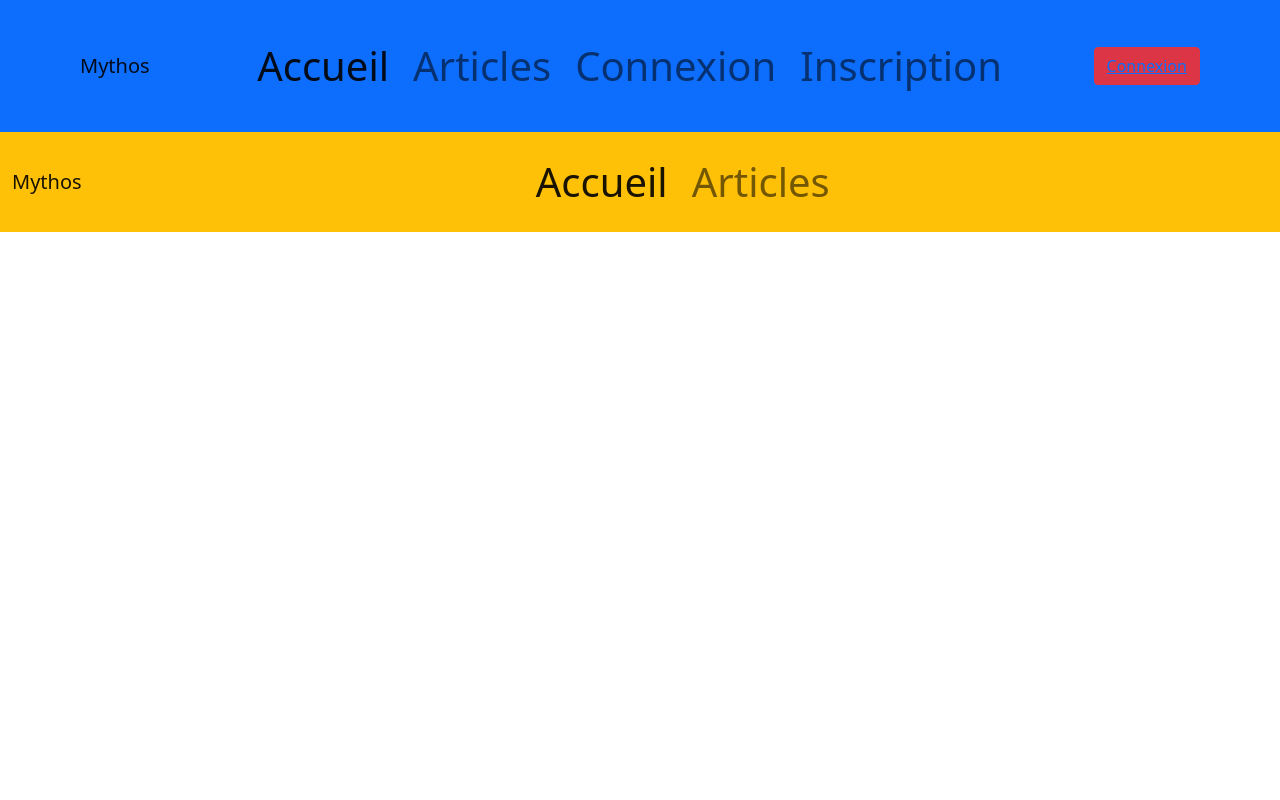
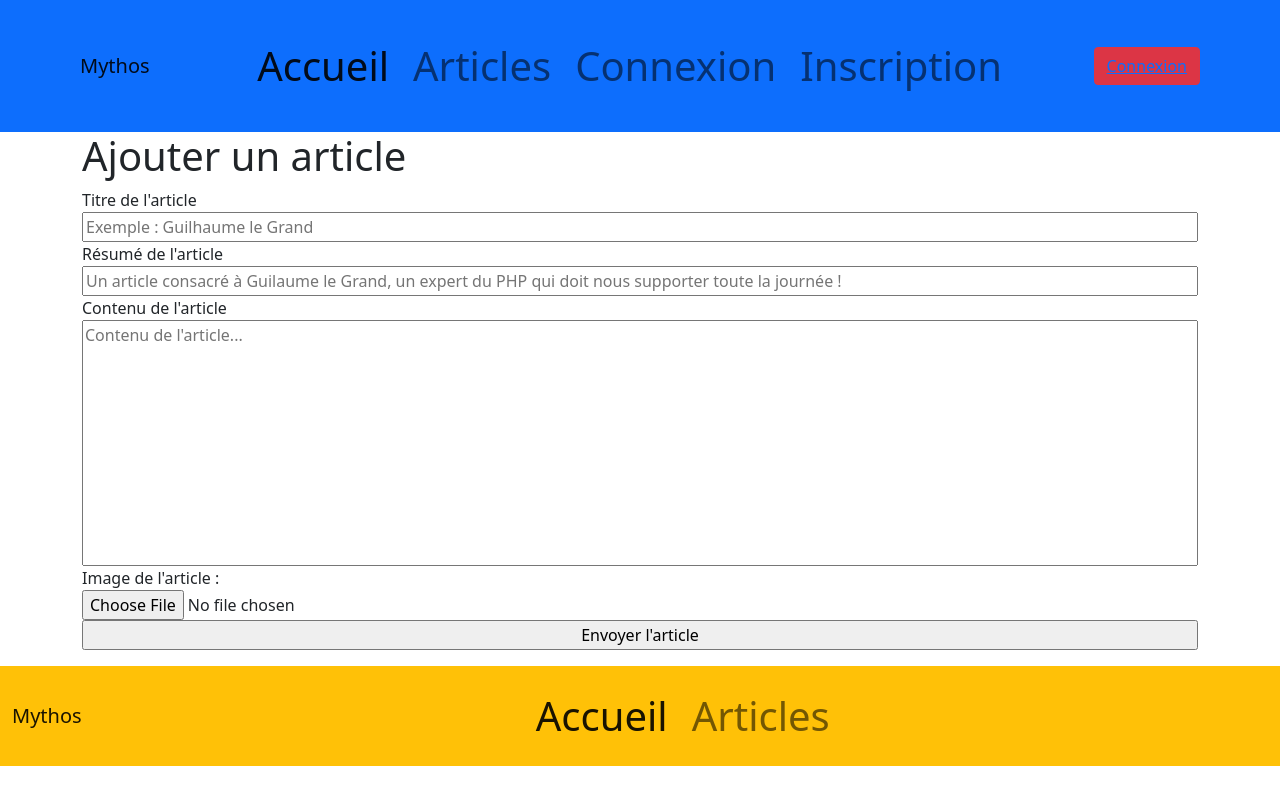
Before and after one commit to Dilnaekio/Eval_Mythologie, a PHP site: page /article_creation.php in a window 1280 px wide. Run offline with PHP 8.4, Linux system fonts and the light colour scheme.

Commit message:
Ajout des required sur les formulaire + ajout des articles possibles sur la BDD + ajout de todos

```diff
--- a/BDD/requetes.php
+++ b/BDD/requetes.php
@@ -161,18 +161,19 @@ function checkUserRank($pseudo)
 // REQUETES ARTICLES -----------------------------------------------------------------------------------------------------------------------------------------------------
 // Fonction pour ajouter un article sur la BDD
 // TODO : ajouter l'auteur lors de la création => passer la FOREIGN KEY pour lier l'article au bon auteur
-function addArticle($title, $sum, $content, $author)
+function addArticle($title, $sum, $content, $img, $author)
 {
     $db = getBDD();
 
     try {
-        $sql = "INSERT INTO articles (name_article, sum_article, content_article, id_user) VALUES (:name_article, :sum_article, :content_article, :id_user);";
+        $sql = "INSERT INTO articles (name_article, sum_article, content_article, img_article, id_user) VALUES (:name_article, :sum_article, :content_article, :img_article, :id_user);";
         $req = $db->prepare($sql);
 
         $req->execute([
             ":name_article" => $title,
             ":sum_article" => $sum,
             ":content_article" => $content,
+            ":img_article" => $img,
             ":id_user" => $author
         ]);
     } catch (PDOException $e) {
--- a/assets/css/style.css
+++ b/assets/css/style.css
@@ -13,3 +13,8 @@
     width:10vh;
     border-radius: 50%;
 }
+
+/* article_creation.php ----------------------------------------------- */
+#article-content{
+    resize: none;
+}
--- a/structure/article_creation.php
+++ b/structure/article_creation.php
@@ -21,7 +21,35 @@ include "header.php";
 
 <body>
 
-    <main class="container"></main>
+    <main class="container">
+
+        <section class="d-flex flex-column">
+            <h1>Ajouter un article</h1>
+            <!-- Formulaire pour la création d'un nouvel article -->
+            <form action="../BDD/add_article.php" method="post" enctype="multipart/form-data" class="d-flex flex-column">
+                <!-- Titre de l'article-->
+                <label for="article-title">Titre de l'article</label>
+                <input type="text" name="article-title" id="article-title" placeholder="Exemple : Guilhaume le Grand" required>
+
+                <!-- Résumé de l'article-->
+                <label for="article-sum">Résumé de l'article</label>
+                <input type="text" name="article-sum" id="article-sum" placeholder="Un article consacré à Guilaume le Grand, un expert du PHP qui doit nous supporter toute la journée !" required>
+
+                <!-- Contenu de l'article -->
+                <label for="article-content">Contenu de l'article</label>
+                <textarea name="article-content" id="article-content" cols="30" rows="10" placeholder="Contenu de l'article..." required></textarea>
+
+                <!-- TODO : cela pourrait être cool d'ajouter une prévisualisation de l'image avant submit -->
+                <!-- Image de l'article -->
+                <label for="article-img">Image de l'article :</label>
+                <input type="file" name="article-img" id="article-img" required>
+
+                <input type="submit" name="submit-article" value="Envoyer l'article">
+            </form>
+        </section>
+
+
+    </main>
 
     <?php include "footer.php"; ?>
     <script src="https://cdn.jsdelivr.net/npm/bootstrap@5.1.3/dist/js/bootstrap.bundle.min.js" integrity="sha384-ka7Sk0Gln4gmtz2MlQnikT1wXgYsOg+OMhuP+IlRH9sENBO0LRn5q+8nbTov4+1p" crossorigin="anonymous"></script>
--- a/structure/header.php
+++ b/structure/header.php
@@ -1,4 +1,5 @@
 <?php
+// TODO : faire le include header.php en haut de document fait que le contenu de head se retrouve ensuite dans le body quand on regarde la console du navigateur
 session_start();
 
 $target_dir = "../assets/img/avatars/";
```
Also changed, not shown: BDD/add_article.php (+69 -0 lines), BDD/add_user.php (+4 -4 lines), structure/inscription.php (+4 -4 lines), assets/img/articles/Zeus le BG.jpg (added).
